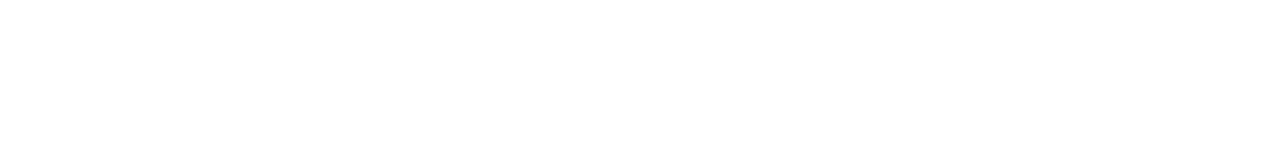
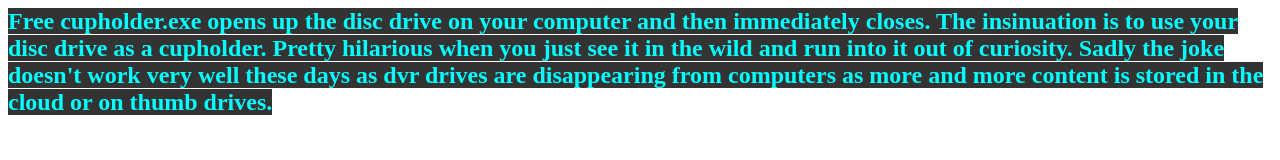
Before and after one commit to zuzk/sids1, a plain HTML site: page programs/files/explain.html in a window 1280 px wide. Drawn offline with Linux system fonts and the light colour scheme.

Commit message:
Update explain.html

```diff
--- a/programs/files/explain.html
+++ b/programs/files/explain.html
@@ -2,5 +2,5 @@
  <meta charset="utf-8">
 <title>Explain the stupid joke lol</title></head>
 <body class="body">
-<h3><span style="color: #00ffff; background-color: #333333;>Free cupholder.exe opens up the disc drive on your computer and then immediately closes. The insinuation is to use your disc drive as a cupholder. Pretty hilarious when you just see it in the wild and run it out of curiosity. Sadly the joke doesn't work very well these days as dvr drives are disappearing from computers as more and more content is stored in the cloud or on thumb drives.</span></h3>
+<h2><span style="color: #00ffff; --darkreader-inline-color: #8fcdff; background-color: #333333; --darkreader-inline-bgcolor: #181a1b;" data-darkreader-inline-color="" data-darkreader-inline-bgcolor="">Free cupholder.exe opens up the disc drive on your computer and then immediately closes. The insinuation is to use your disc drive as a cupholder. Pretty hilarious when you just see it in the wild and run into it out of curiosity. Sadly the joke doesn't work very well these days as dvr drives are disappearing from computers as more and more content is stored in the cloud or on thumb drives.</span></h2>
 </body>
```
